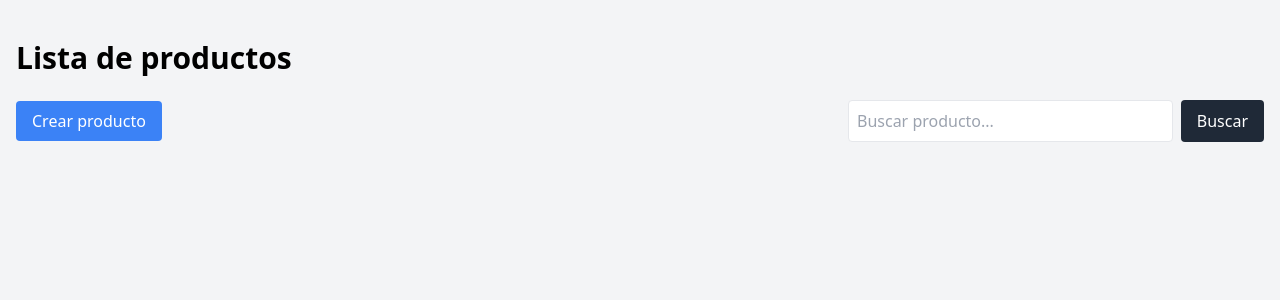
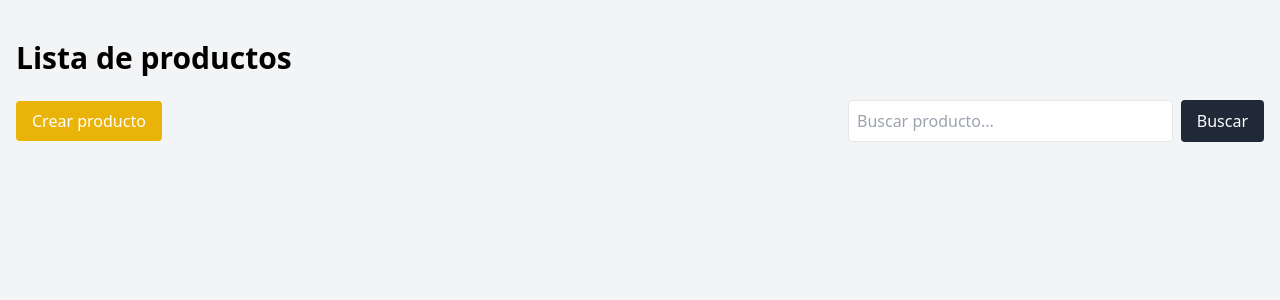
Before and after one commit to EickerVillamar/Django, a Django app: page /productos/ in a window 1280 px wide. Shown: the part 56-356 px from the top of the page. Run offline with Django 5.2, Linux system fonts and the light colour scheme; data that the repository does not hold is empty; some libraries are stand-ins or nearby versions.

Commit message:
Cambio de color en el boto de creacion de productos

```diff
--- a/core/templates/core/productos.html
+++ b/core/templates/core/productos.html
@@ -6,7 +6,7 @@
   </h1>
 
   <div class="flex flex-col md:flex-row md:items-center justify-between gap-4 mb-6">
-    <a href="/crear-producto/" class="bg-blue-500 text-white px-4 py-2 rounded inline-block">
+    <a href="/crear-producto/" class="bg-yellow-500 text-white px-4 py-2 rounded inline-block">
       Crear producto
     </a>
 
```
